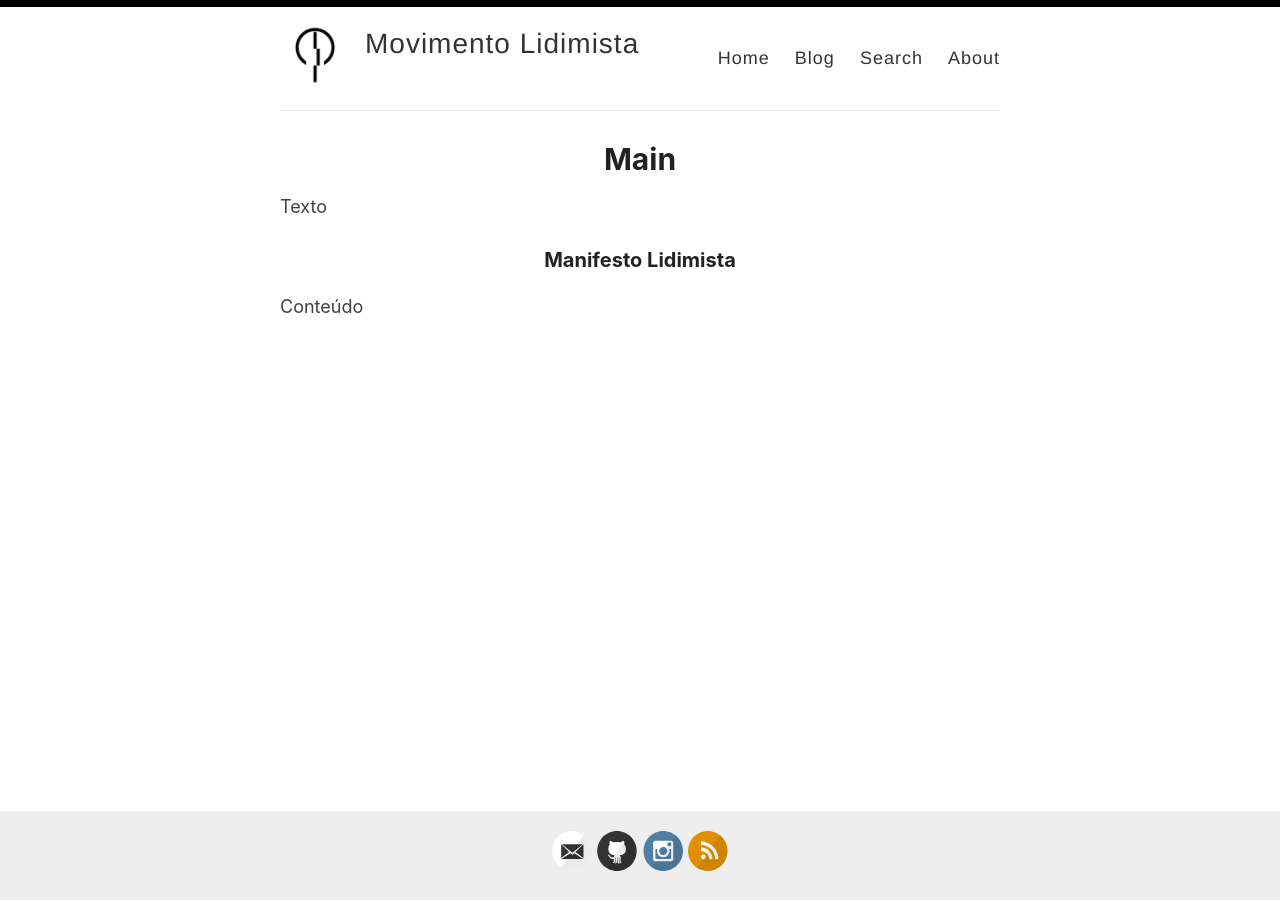
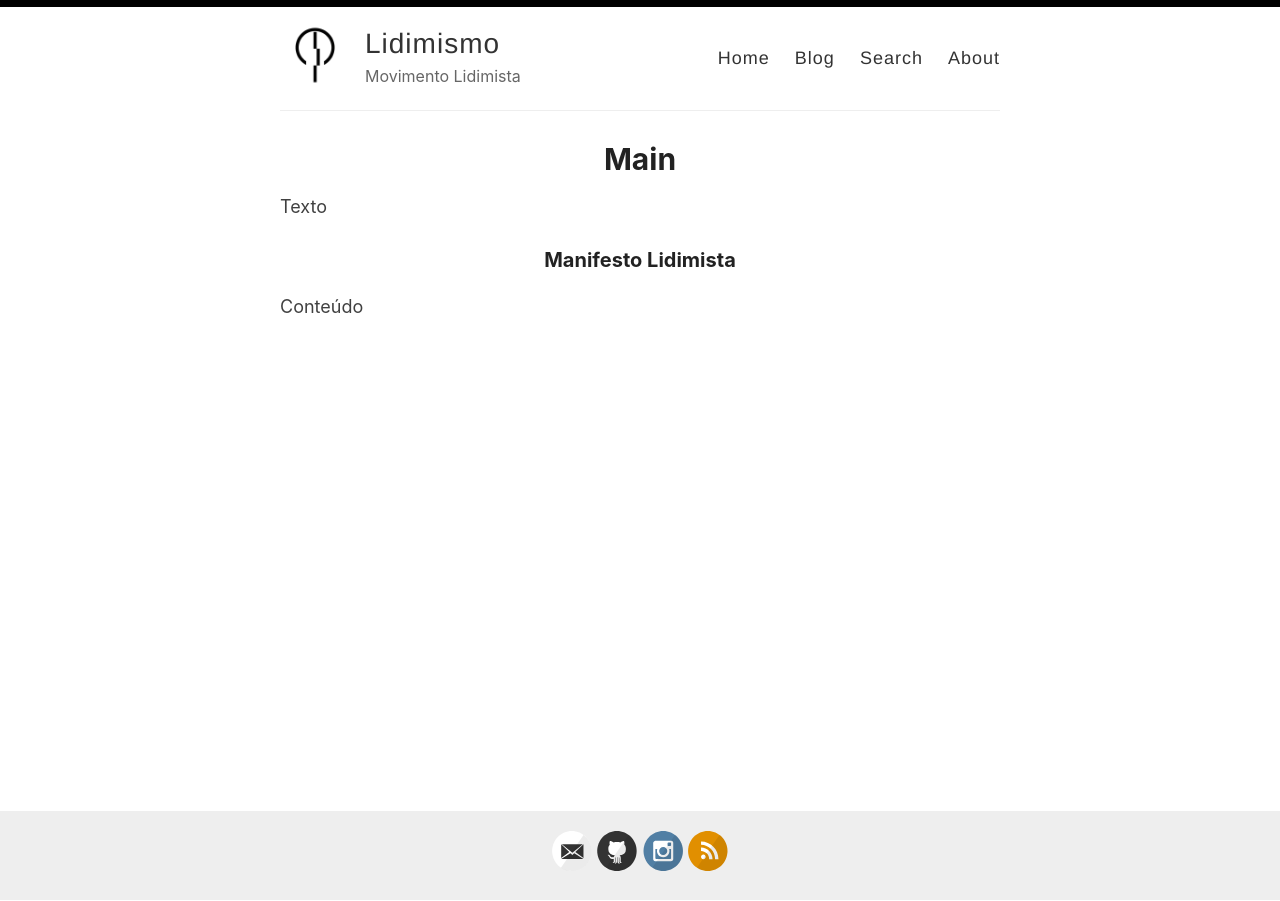
Before and after one commit to favarete/manifesto, a Jekyll site: the page built from docs/_pages/main.md, in a window 1280 px wide. Built offline with Jekyll 4.4.1, drawn with Linux system fonts in a browser that asks for light colours.

Commit message:
Rollback last commit

```diff
--- a/docs/_config.yml
+++ b/docs/_config.yml
@@ -1,10 +1,10 @@
 #
 # Configuration flags
 #
-name: Movimento Lidimista
+name: Lidimismo
 author: Rodrigo Favarete
 avatar: /images/lidimism.png
-description:
+description: Movimento Lidimista
 
 # Includes an icon in the footer for each username
 footer-links:
```
